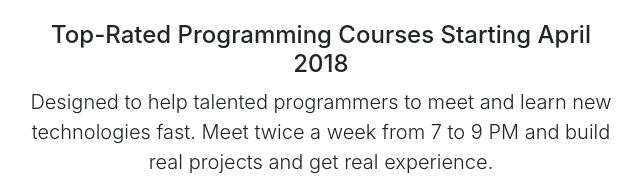
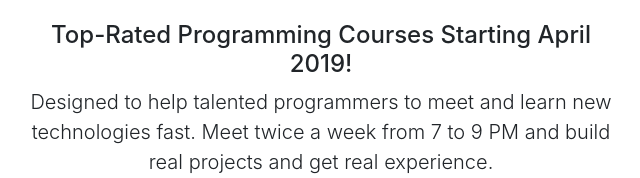
Before and after one commit to coderschool/pricing-bootstrap-example, a plain HTML site: page index.html in a window 1280 px wide. Shown: the part 482-660 px from the top of the page, 319-959 px from the left. Drawn offline with nearby package versions, Linux system fonts and the light colour scheme.

Commit message:
Update index.html

```diff
--- a/index.html
+++ b/index.html
@@ -39,7 +39,7 @@
     <header class="text-center mx-auto mt-5 py-5">
         <img class="my-2" src="https://i.imgur.com/hViW80o.png" alt="CS-logo">
         <h1 class="display-4 mb-4 text-danger font-weight-normal">Course Pricing</h1>
-        <h4>Top-Rated Programming Courses Starting April 2018</h4>
+        <h4>Top-Rated Programming Courses Starting April 2019!</h4>
         <p class="lead">Designed to help talented programmers to meet and learn new technologies fast. Meet twice a week from 7 to 9 PM and
             build real projects and get real experience.</p>
     </header>
```
